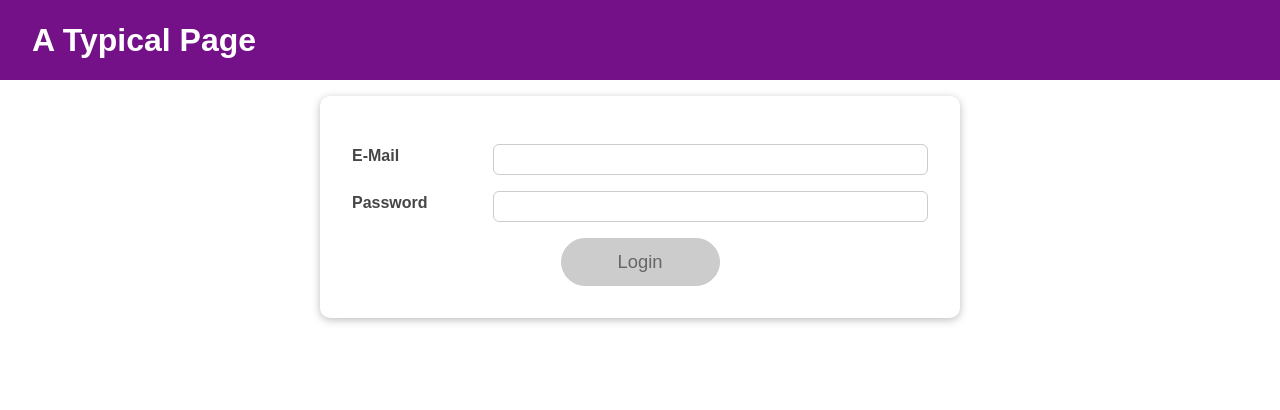
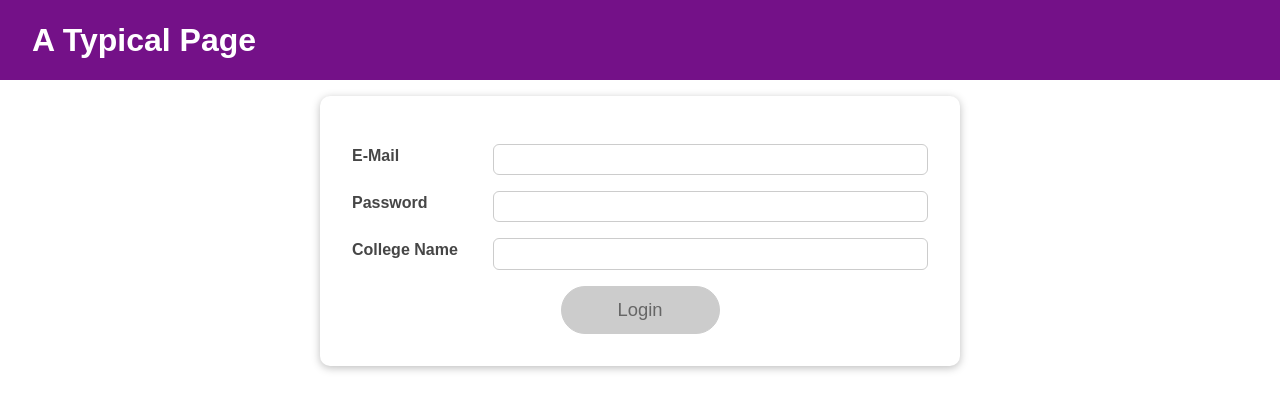
Before and after one commit to pkirme/firstGitProject, a React (Create React App) app in the folder validating-form-react-project/: page / in a window 1280 px wide. Shown: the top 410 px of the page. Built offline with nearby package versions, Linux system fonts and the light colour scheme.

Commit message:
Addind College field.

```diff
--- a/validating-form-react-project/src/components/Login/Login.js
+++ b/validating-form-react-project/src/components/Login/Login.js
@@ -7,18 +7,24 @@ import Button from "../UI/Button/Button";
 const Login = (props) => {
   const [enteredEmail, setEnteredEmail] = useState("");
   const [emailIsValid, setEmailIsValid] = useState();
+  const [enteredClgName, setEnteredClgName] = useState("");
+  const [clgIsValid, setEnteredClgNameIsValid] = useState();
   const [enteredPassword, setEnteredPassword] = useState("");
   const [passwordIsValid, setPasswordIsValid] = useState();
   const [formIsValid, setFormIsValid] = useState(false);
 
   useEffect(() => {
     setFormIsValid(
-      enteredEmail.includes("@") && enteredPassword.trim().length > 6
+      enteredEmail.includes("@") && enteredPassword.trim().length > 6 && enteredClgName.trim().length>0
     );
-  }, [enteredEmail, enteredPassword]);
+  }, [enteredEmail, enteredPassword, enteredClgName]);
 
   const emailChangeHandler = (event) => {
     setEnteredEmail(event.target.value);
+  };
+
+  const clgNameChangeHandler = (event) => {
+    setEnteredClgName(event.target.value);
   };
 
   const passwordChangeHandler = (event) => {
@@ -31,6 +37,10 @@ const Login = (props) => {
 
   const validatePasswordHandler = () => {
     setPasswordIsValid(enteredPassword.trim().length > 6);
+  };
+
+  const validateClgNameHandler= () => {
+    setEnteredClgNameIsValid(enteredClgName.trim().length>0);
   };
 
   const submitHandler = (event) => {
@@ -69,6 +79,21 @@ const Login = (props) => {
             onBlur={validatePasswordHandler}
           />
         </div>
+
+        <div
+          className={`${classes.control} ${
+            clgIsValid === false ? classes.invalid : ""
+          }`}
+        >
+          <label htmlFor="clgName">College Name</label>
+          <input
+            type="text"
+            id="clgName"
+            value={enteredClgName}
+            onChange={clgNameChangeHandler}
+            onBlur={validateClgNameHandler}
+          />
+        </div>
         <div className={classes.actions}>
           <Button type="submit" className={classes.btn} disabled={!formIsValid}>
             Login
```
